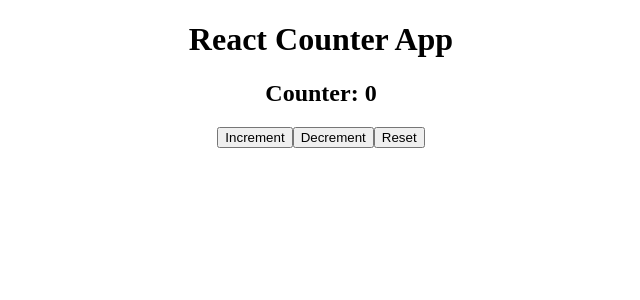
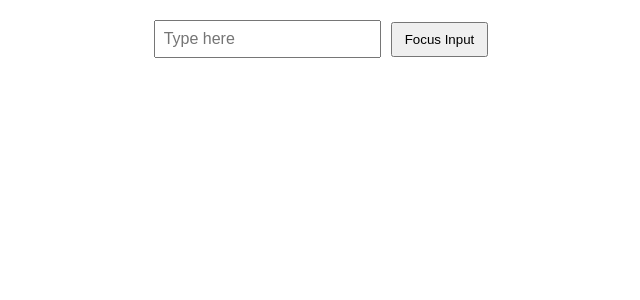
Before and after one commit to shubhamchasing/react-vite-prep, a React (Vite) app: page / in a window 1280 px wide. Shown: the top 300 px of the page, without its empty margins (319-959 px from the left). Built offline with nearby package versions, Linux system fonts and the light colour scheme.

Commit message:
feat: focus input using ref

```diff
--- a/src/App.jsx
+++ b/src/App.jsx
@@ -1,5 +1,6 @@
 import "./App.css";
-import Counter from "./Components/Counter";
+import InputFocus from "./Components/Focus-input";
+// import Counter from "./Components/Counter";
 // import RecipeFilterApp from "./Components/Filter-recipes";
 // import AgeCalculator from "./Components/Age-calculator";
 // import ContactForm from "./Components/Contact-Form";
@@ -17,7 +18,7 @@
   return (
     <>
       <div className="App">
-        <Counter />
+        <InputFocus />
       </div>
     </>
   );
--- /dev/null
+++ b/src/Components/Focus-input/index.jsx
@@ -0,0 +1,25 @@
+import { useRef } from "react";
+
+function InputFocus() {
+  const inputRef = useRef(null);
+
+  const handleOnClick = () => {
+    inputRef.current.focus();
+  };
+
+  return (
+    <div style={{ padding: "20px", textAlign: "center" }}>
+      <input
+        ref={inputRef}
+        type="text"
+        placeholder="Type here"
+        style={{ padding: "8px", fontSize: "16px", marginRight: "10px" }}
+      />
+      <button onClick={handleOnClick} style={{ padding: "8px 12px" }}>
+        Focus Input
+      </button>
+    </div>
+  );
+}
+
+export default InputFocus;
```
